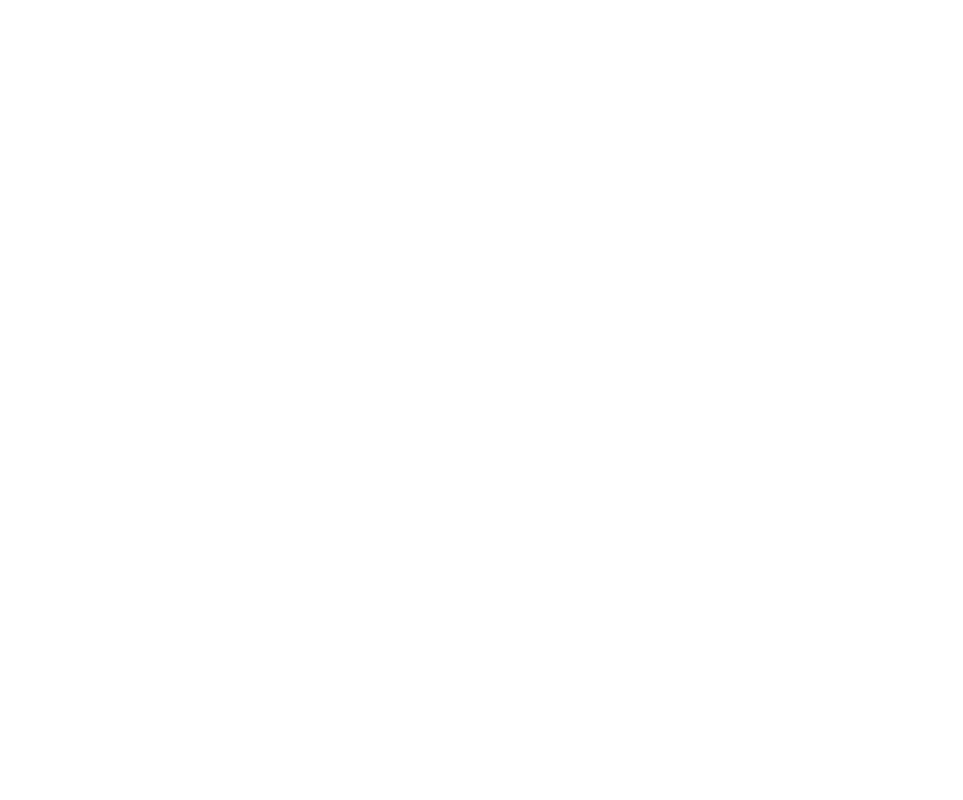
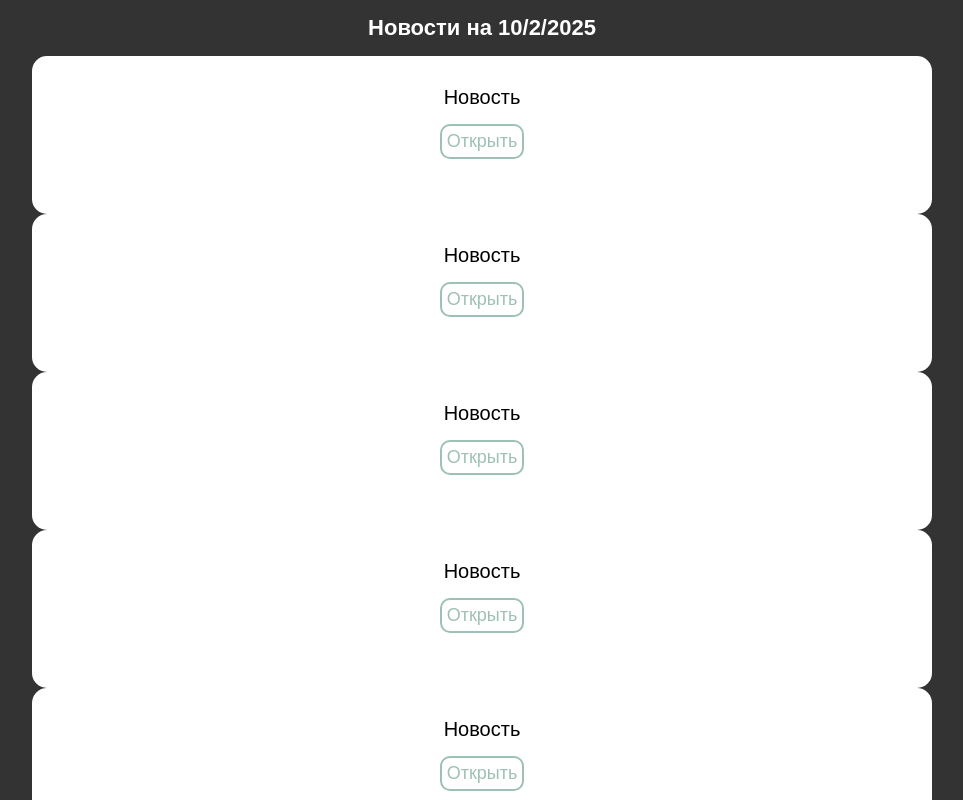
Before and after one commit to trubitsymmxqo0Ot/vue, a Vue app: page / in a window 1280 px wide. Shown: the top 800 px of the page, without its empty margins (158-1121 px from the left). Built offline with nearby package versions, Linux system fonts and the light colour scheme.

Commit message:
Разобрался в локальных компонентах, подключению стилях, написал простенький компонент

```diff
--- a/src/App.vue
+++ b/src/App.vue
@@ -1,11 +1,30 @@
-<script setup>
-import Component from './components/TheHeader.vue';
+<script>
+import AppNews from "./components/AppNews.vue";
+export default {
+  data() {
+    return {
+      now: new Date().toLocaleDateString()
+    };
+  },
+  components: {
+    // AppNews,
+    // AppNews: AppNews,
+    "app-news": AppNews
+  },
+};
 </script>
 
 <template>
-  <the-header></the-header>
+  <div class="container">
+    <h1 class="title">Новости на {{ now }}</h1>
+    <app-news></app-news>
+    <app-news></app-news>
+    <app-news></app-news>
+    <app-news></app-news>
+    <app-news></app-news>
+    <app-news></app-news>
+    <!-- <AppNews /> Если у нас camelCase, то тогда нужно использовать такой тег -->
+  </div>
 </template>
 
-<style scoped>
-
-</style>
+<style scoped></style>
--- /dev/null
+++ b/src/components/AppNews.vue
@@ -0,0 +1,18 @@
+<template>
+	<div class="news">
+		<p class="news__text">{{ title }}</p>
+		<button @click="isOpen = !isOpen" class="news__button">Открыть</button>
+		<p v-if="isOpen">Lorem ipsum dolor sit amet consectetur adipisicing elit. Reiciendis sunt natus quis eum itaque, veniam ullam vel corporis nihil. Ullam iste qui ab beatae voluptatibus? Voluptatibus quia necessitatibus aut eius?</p>
+	</div>
+</template>
+
+<script>
+export default {
+	data(){
+		return {
+			title: "Новость",
+			isOpen: false,
+		}
+	}
+}
+</script>
--- a/src/components/TheHeader.vue
+++ /dev/null
@@ -1,19 +0,0 @@
-<script>
-export default {
-	data() {
-	  return {
-		title: "This is the header",
-	  };
-  }
-}
-</script>
-
-<template>
-  <h1>{{ title }}</h1>
-</template>
-
-<style>
-h1 {
-  color: #fff;
-}
-</style>
--- /dev/null
+++ b/src/components/style.css
@@ -0,0 +1,46 @@
+body {
+	background-color: rgba(0,0,0, 0.8);
+	color: #fff;
+	font-family: Arial, "Helvetica Neue", Helvetica, sans-serif;
+}
+
+button {
+	cursor: pointer;
+	background-color: transparent;
+	border: 0;
+	color: #fff;
+}
+
+.container {
+	max-width: 900px;
+	margin: 15px auto;
+}
+
+.title {
+	font-size: 22px;
+	text-align: center;
+}
+
+.news {
+	background-color: #fff;
+	color: #000;
+	padding: 30px 15px;
+	border-radius: 15px;
+}
+
+.news__text {
+	font-size: 20px;
+	text-align: center;
+	margin: 0 0 15px 0;
+}
+
+.news__button {
+	color: #9FC0B6FF;
+	border: 2px solid #9FC0B6FF;
+	font-size: 18px;
+	padding: 5px;
+	border-radius: 10px;
+	display: block;
+	max-width: 250px;
+	margin: 0 auto 25px;
+}
--- a/src/main.js
+++ b/src/main.js
@@ -1,9 +1,5 @@
-import './assets/main.css'
-
 import { createApp } from 'vue'
 import App from './App.vue'
-import TheHeader from './components/TheHeader.vue';
-
+import './components/style.css';
 const app = createApp(App);
-app.component('the-header', TheHeader);
 app.mount('#app')
```
Also changed, not shown: static.js (+16 -47 lines).
